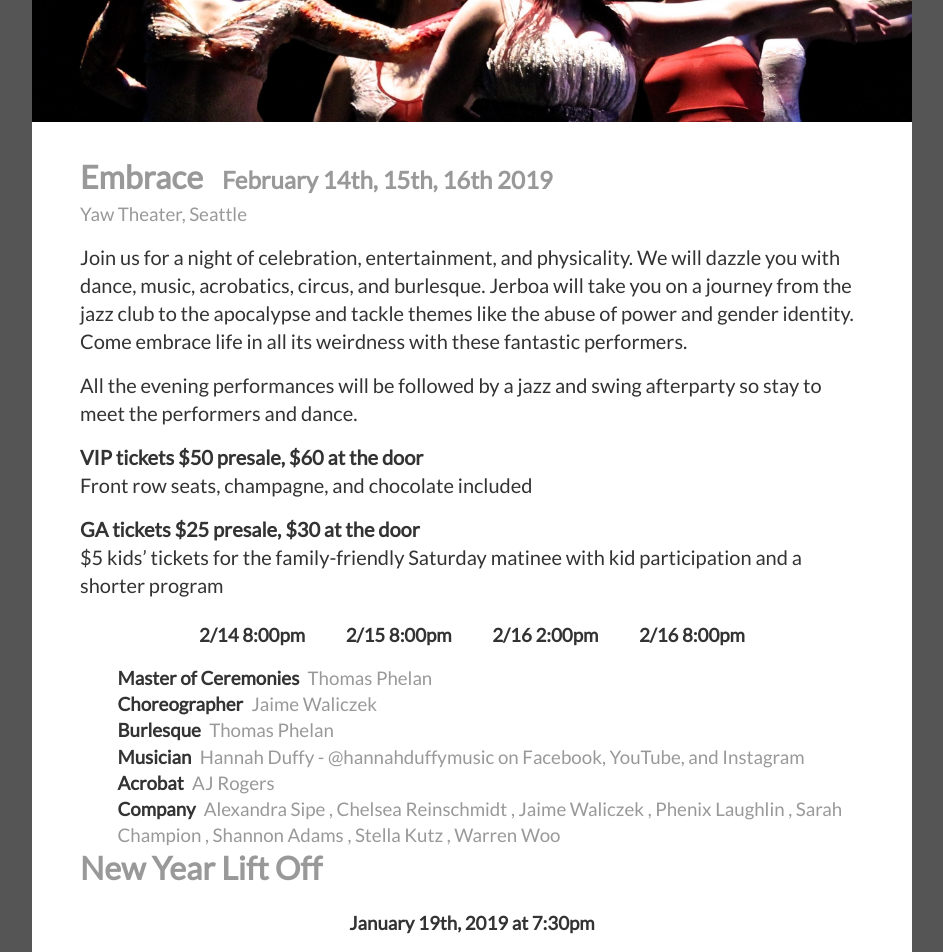
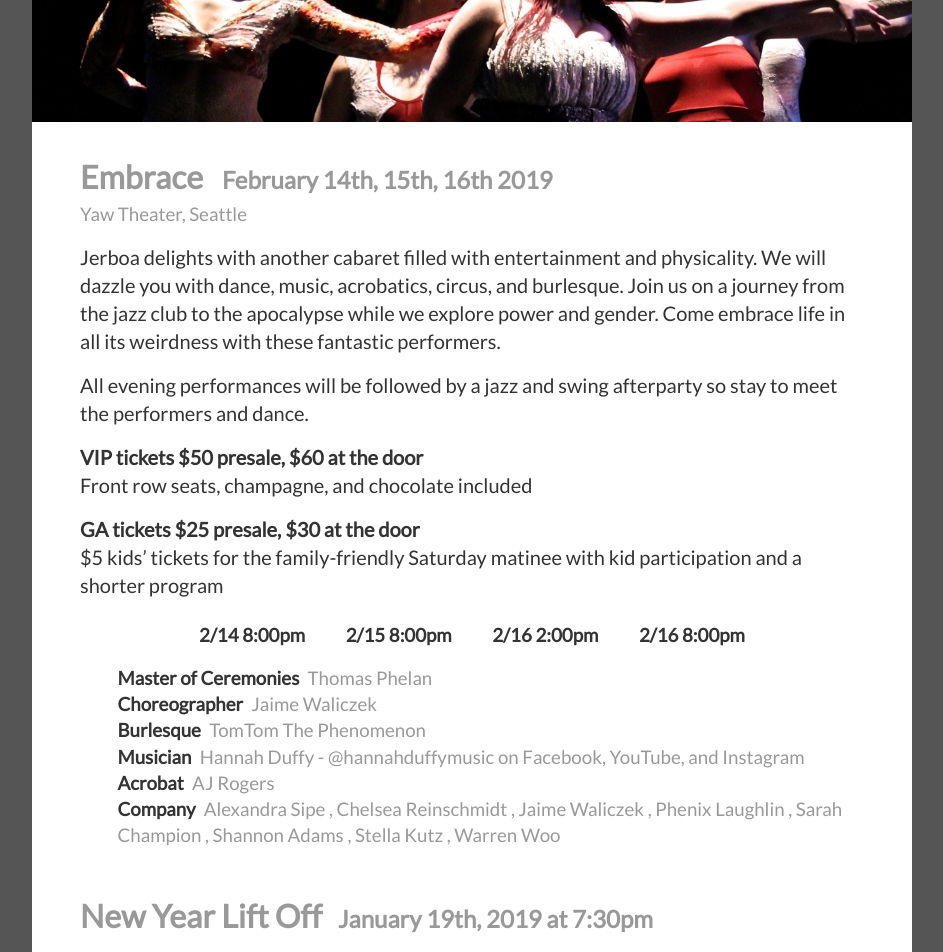
Before and after one commit to JerboaDance/Website, a Jekyll site: the page built from index.html, in a window 1280 px wide. Shown: the part 358-1310 px from the top of the page, without its empty margins (168-1111 px from the left). Built offline with Jekyll 4.4.1, drawn with Linux system fonts in a browser that asks for light colours; comment, search, counter and statistics services are not loaded.

Commit message:
Fit-n-finish for adding Embrace

```diff
--- a/_performances/Embrace.md
+++ b/_performances/Embrace.md
@@ -18,7 +18,7 @@ upcoming-show:
             role: Choreographer
             url: "/company/JaimeWaliczek.html"
         -
-            name: Thomas Phelan
+            name: TomTom The Phenomenon
             role: Burlesque
         -
             name: Hannah Duffy - @hannahduffymusic on Facebook, YouTube, and Instagram
@@ -32,9 +32,9 @@ photographs:
         id: /assets/performances/AnimalNature/header.jpg
         featured: [RenadoTozer, AndresLopez]
 ---
-Join us for a night of celebration, entertainment, and physicality. We will dazzle you with dance, music, acrobatics, circus, and burlesque. Jerboa will take you on a journey from the jazz club to the apocalypse and tackle themes like the abuse of power and gender identity. Come embrace life in all its weirdness with these fantastic performers.
+Jerboa delights with another cabaret filled with entertainment and physicality. We will dazzle you with dance, music, acrobatics, circus, and burlesque. Join us on a journey from the jazz club to the apocalypse while we explore power and gender. Come embrace life in all its weirdness with these fantastic performers.
 
-All the evening performances will be followed by a jazz and swing afterparty so stay to meet the performers and dance.
+All evening performances will be followed by a jazz and swing afterparty so stay to meet the performers and dance.
 
 **VIP tickets $50 presale, $60 at the door**
 Front row seats, champagne, and chocolate included
--- a/css/main.scss
+++ b/css/main.scss
@@ -316,7 +316,9 @@ hr {
         break-inside: avoid-column;
     }
 }
-
+.upcoming-performance {
+    padding-bottom: 3em;
+}
 .upcoming-performance h1, .upcoming-performance h2 {
     display: inline;
     padding-right: .5em;
--- a/index.html
+++ b/index.html
@@ -3,7 +3,6 @@ layout: default
 title: Jerboa Dance - modern. athletic. powerful
 permalink: /index.html
 ---
-
 {% assign upcoming-performance = site.performances | where:"id", site.data.performances.upcoming | first %}
 {% if upcoming-performance %}
 <div class="upcoming-performance">
@@ -27,11 +26,14 @@ permalink: /index.html
     {% include castlist.html show=upcoming-performance.upcoming-show%}
 </div>
 {% endif %}
-<div class="festival-description">
-    <h1><a href="https://newyearliftoff.brownpapertickets.com/">New Year Lift Off</a></h3>
-    <ul class="show-times"><li>January 19th, 2019 at 7:30pm</li></ul>
+
+<div class="upcoming-performance">
+    <a href="https://newyearliftoff.brownpapertickets.com/">
+        <h1>New Year Lift Off</h1><h2>January 19th, 2019 at 7:30pm</h2>
+    </a>
     <p>
         Jerboa Dance will be performing in the New Year Lift Off, an evening of dance and delights to benefit the new nonprofit, Pitch+Roll Productions, dedicated to bringing more opportunities for choreographers and dancers to the Seattle community. Tickets are available from <a href="https://newyearliftoff.brownpapertickets.com/">Brown Paper Tickets</a>.
     </p>
 </div>
+
 <div class="teaser-video">{% include youtube.html videoid="4CucKooBXLM" aspect-ratio="16x9" %}</div>
```
Also changed, not shown: _company/ChelseaReinschmidt.md (+1 -1 lines).
